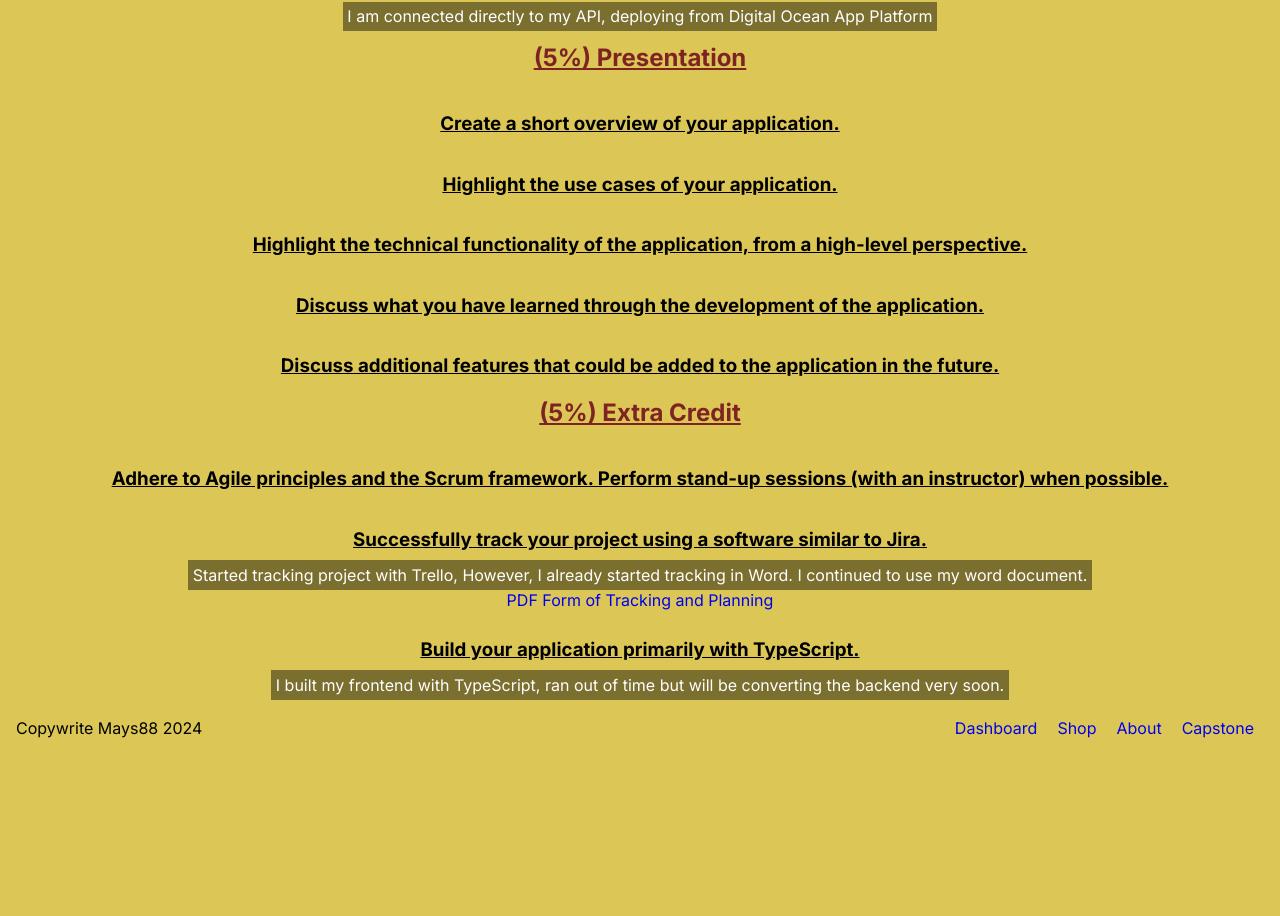
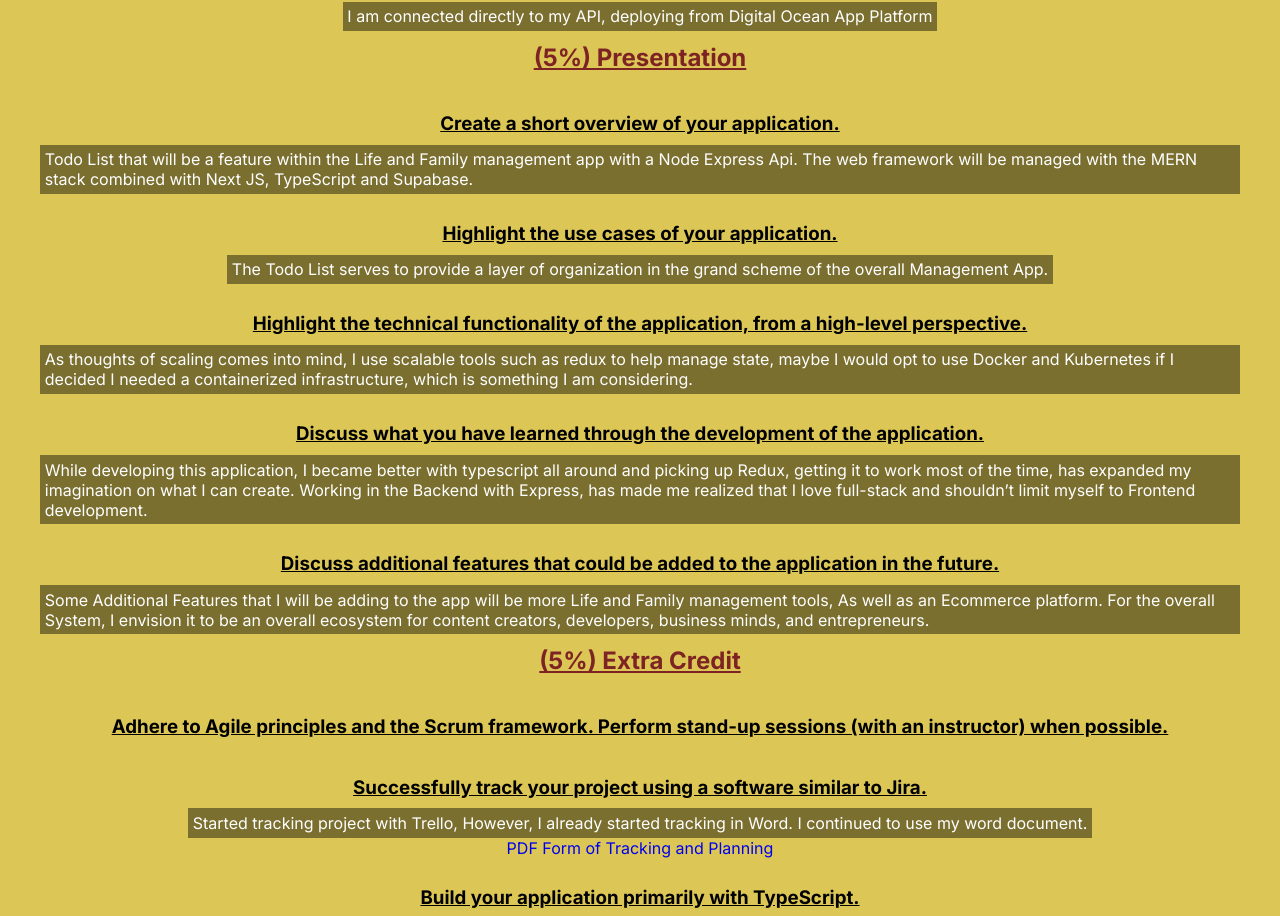
Before and after one commit to mays88/Capstone, a Next.js app: page /capstone in a window 1280 px wide. Shown: the part 2589-3505 px from the top of the page. Before the commit the page ends 3345 px from the top, so only its background shows below. Built offline with nearby package versions, Linux system fonts and the light colour scheme.

Commit message:
Updated Capstone

```diff
--- a/src/app/(main)/(capstone)/capstone/page.tsx
+++ b/src/app/(main)/(capstone)/capstone/page.tsx
@@ -140,19 +140,51 @@ export default function Capstone() {
             <h2>(5%) Presentation</h2>
             <h3>Create a short overview of your application.</h3>
 
+            <p>
+                Todo List that will be a feature within the Life and Family
+                management app with a Node Express Api. The web framework will
+                be managed with the MERN stack combined with Next JS, TypeScript
+                and Supabase.
+            </p>
+
             <h3>Highlight the use cases of your application.</h3>
+            <p>
+                The Todo List serves to provide a layer of organization in the
+                grand scheme of the overall Management App.
+            </p>
             <h3>
                 Highlight the technical functionality of the application, from a
                 high-level perspective.
             </h3>
+            <p>
+                As thoughts of scaling comes into mind, I use scalable tools
+                such as redux to help manage state, maybe I would opt to use
+                Docker and Kubernetes if I decided I needed a containerized
+                infrastructure, which is something I am considering.
+            </p>
             <h3>
                 Discuss what you have learned through the development of the
                 application.
             </h3>
+            <p>
+                While developing this application, I became better with
+                typescript all around and picking up Redux, getting it to work
+                most of the time, has expanded my imagination on what I can
+                create. Working in the Backend with Express, has made me
+                realized that I love full-stack and shouldn’t limit myself to
+                Frontend development.
+            </p>
             <h3>
                 Discuss additional features that could be added to the
                 application in the future.
             </h3>
+            <p>
+                Some Additional Features that I will be adding to the app will
+                be more Life and Family management tools, As well as an
+                Ecommerce platform. For the overall System, I envision it to be
+                an overall ecosystem for content creators, developers, business
+                minds, and entrepreneurs.
+            </p>
             <h2>(5%) Extra Credit</h2>
             <h3>
                 Adhere to Agile principles and the Scrum framework. Perform
```
